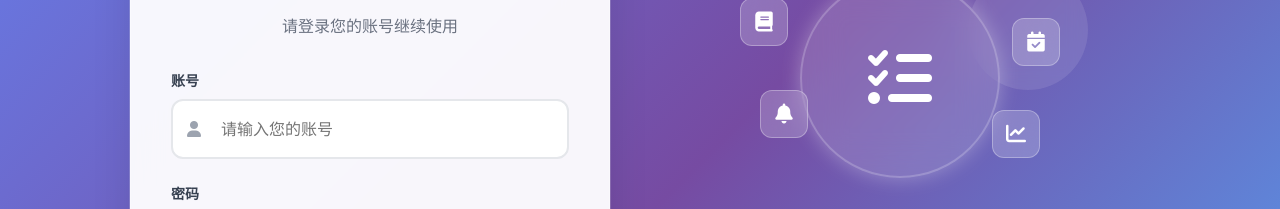
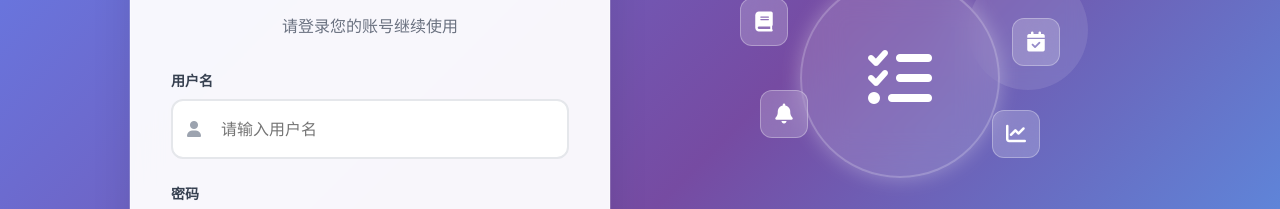
Before and after one commit to Ling0727-ai/BUCT-COURSE-REMIND, a Vue app in the folder web/fronted/: page /login in a window 1280 px wide. Shown: the part 198-407 px from the top of the page. Built offline with nearby package versions, Linux system fonts and the light colour scheme; no server answers; the HTML template or start-up script is replaced by a standard one.

Commit message:
style(login): 将"账号"统一修改为"用户名"
将登录页面的账号标签和占位符统一修改为"用户名"，保持术语一致性。

```diff
--- a/web/fronted/src/views/Login.vue
+++ b/web/fronted/src/views/Login.vue
@@ -35,7 +35,7 @@
 
             <div class="form-body">
               <div class="form-group">
-                <label class="form-label">账号</label>
+                <label class="form-label">用户名</label>
                 <div class="input-wrapper">
                   <div class="input-icon">
                     <i class="fas fa-user"></i>
@@ -43,7 +43,7 @@
                   <input
                     type="text"
                     v-model="username"
-                    placeholder="请输入您的账号"
+                    placeholder="请输入用户名"
                     @keyup.enter="handleLogin"
                     class="form-input"
                     :class="{ 'has-value': username.length > 0 }"
```
